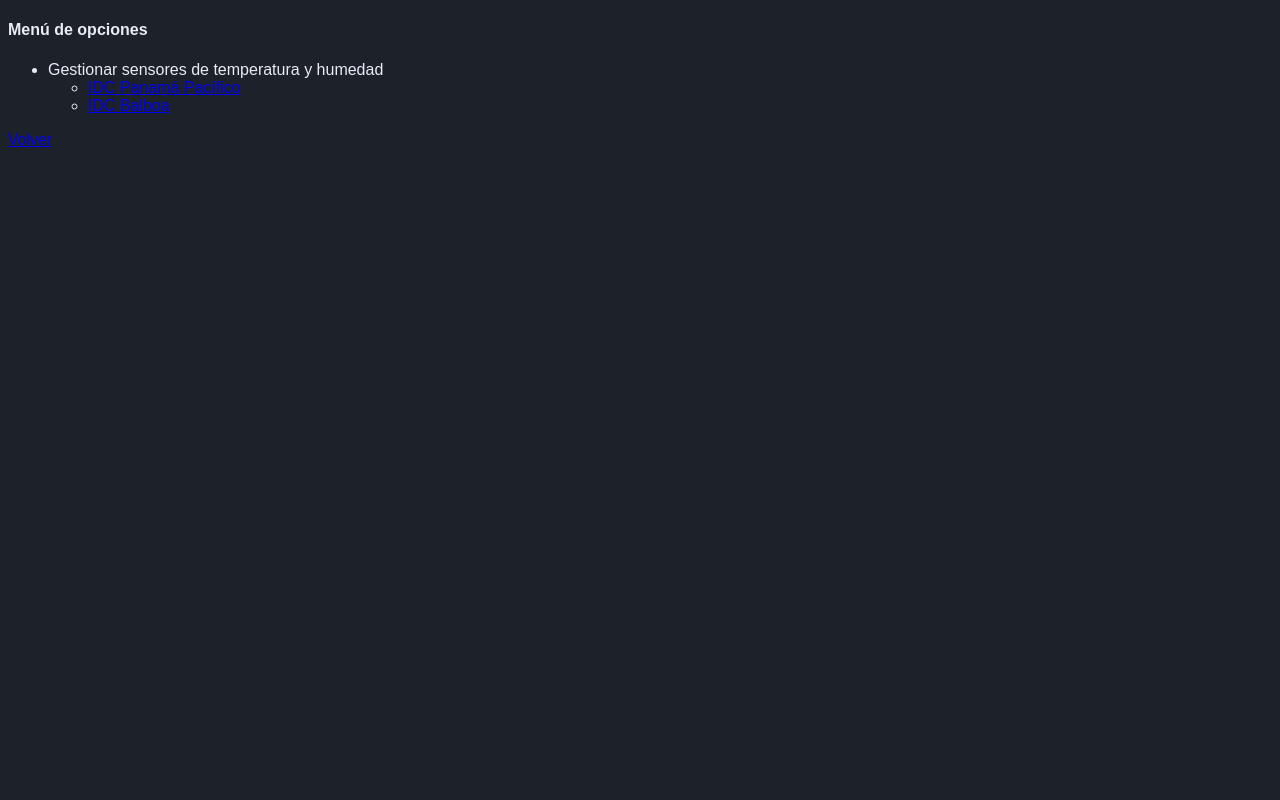
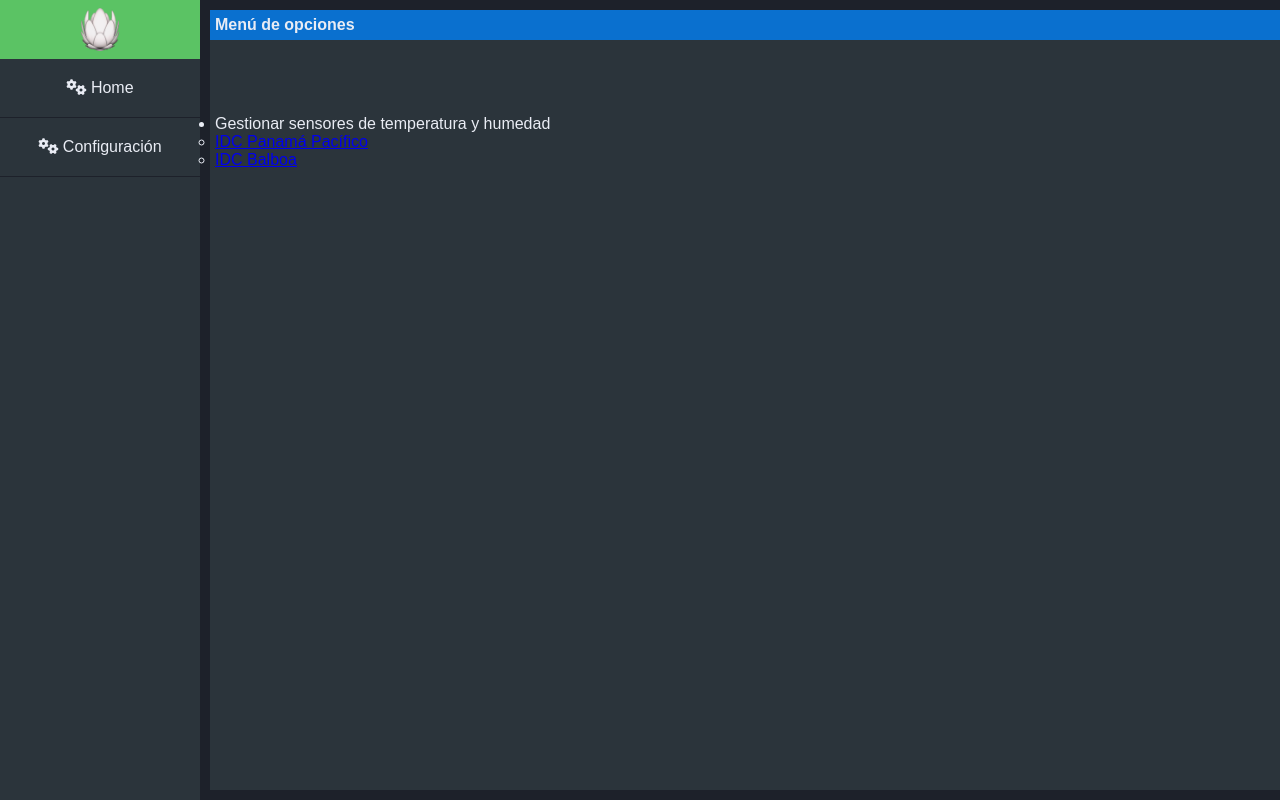
Before and after one commit to AbdielP/snmp_manager, a plain HTML site: page html/config.html in a window 1280 px wide. Drawn offline with Linux system fonts and the light colour scheme; a web font is replaced by a local one.

Commit message:
Añadiendo estilos para pagina de configuración

```diff
--- a/css/html/config_css/main.css
+++ b/css/html/config_css/main.css
@@ -1,7 +1,16 @@
-body{
-    width: 100%;
-    height: 100%;
-    background-color: #1D212A;
-    font-family: 'Muli', sans-serif;
-    color: #e9ecf4;
+.contenido{
+    background-color: #2B343B;
 }
+
+.contenido-label{
+    background-color: #0A70CF;
+    display: flex;
+    align-items: center;
+    height: 20px;
+    padding: 5px;
+}
+
+.contenedor-contenido{
+    margin: 0;
+    padding: 5px;
+}
--- a/html/config.html
+++ b/html/config.html
@@ -4,12 +4,31 @@
     <meta charset="UTF-8">
     <meta name="viewport" content="width=device-width, initial-scale=1.0">
     <link href="https://fonts.googleapis.com/css?family=Crimson+Text|Muli&display=swap" rel="stylesheet">
+    <link rel="stylesheet" href="../css/sidebar_V01.css">
+    <link rel="stylesheet" href="../css/main_V01.css">
     <link rel="stylesheet" href="../css/html/config_css/main.css">
     <title>Configuración</title>
 </head>
 <body>
+    <div class="contenedor">
+        <nav class="sidebar">
+            <dvi class="sidebar-logo">
+                <img src="../assets/img/liberty_logo.png" alt="" width="38">
+            </dvi>
+            <div class="sidebar-contenido">
+                <!-- <button type="button" class="menu-item" id="btn-temperaturas"><img src="../assets/img/TEMP.png" alt="" width="20"> Temperaturas</button> -->
+                <a class="menu-item-a" href="../index.html"><i class="fas fa-cogs"></i> Home</a>
+            </div>
+            <div class="sidebar-contenido">
+                <a class="menu-item-a" href="config.html"><i class="fas fa-cogs"></i> Configuración</a>
+            </div>
+        </nav>
+
+        <main class="contenido">
+            <div class="contenido-label">
                 <h4>Menú de opciones</h4>
-
+            </div>
+            <div class="contenedor-contenido">
                 <ul>
                     <li>Gestionar sensores de temperatura y humedad
                         <ul>
@@ -18,9 +37,10 @@
                         </ul>
                     </li>
                 </ul>
-
+            </div>
+        </main>
+    </div>
+    <!-- <a href="../index.html">Volver</a> -->
+    <script src="https://kit.fontawesome.com/5b3c4dd78b.js" crossorigin="anonymous"></script>
 </body>
 </html>
-    <a href="../index.html">Volver</a>
-</body>
-</html>
--- a/javascript/sensores.js
+++ b/javascript/sensores.js
@@ -52,7 +52,8 @@
                     url: App.config.api.addSensor(),
                     body:form
                 })
-                App.dibujarTabla(response.sensores.sensores)
+                if(response.ok) App.dibujarTabla(response.sensores.sensores)
+                alert(response.message)
             }
             sendIpSensor();
         },
```
Lines whose indentation alone changed are shown as unchanged.
